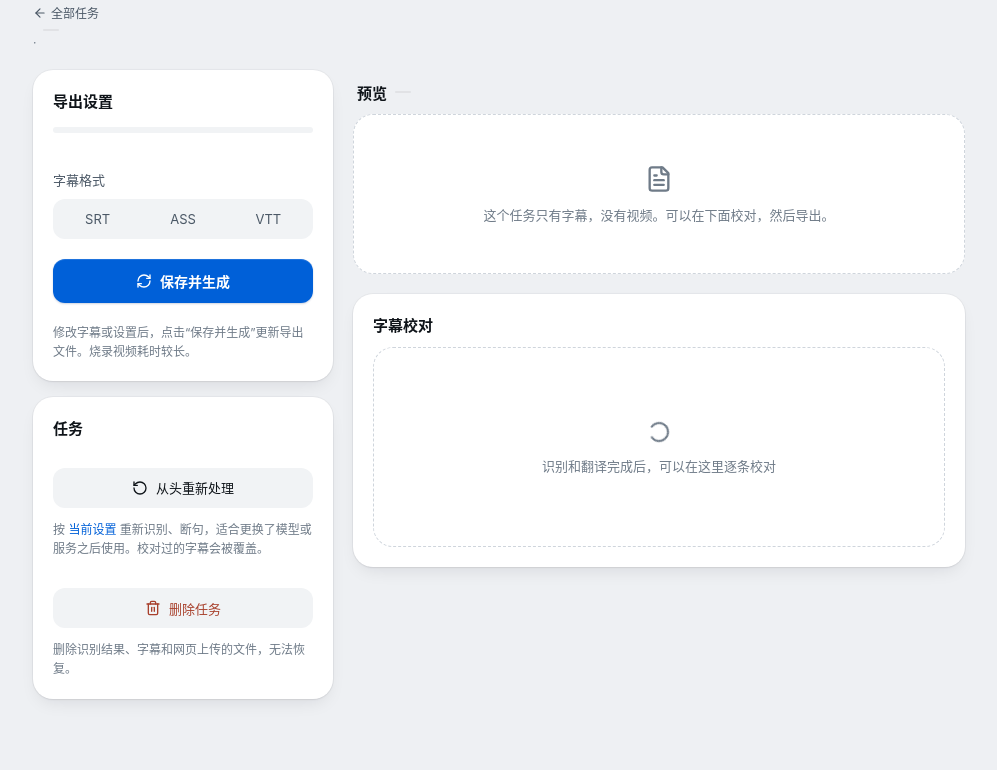
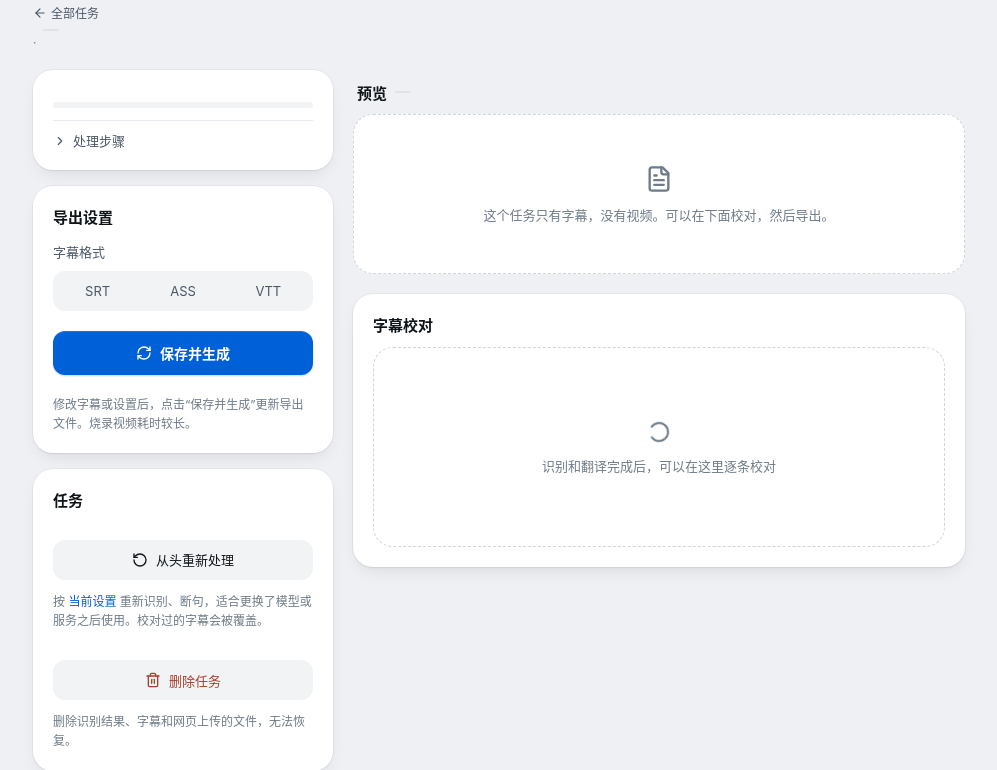
Before and after one commit to shirayuki-inari/yakumi, a Flask app: template src/yakumi/web/templates/job.html in a window 1280 px wide. Shown: the part 64-834 px from the top of the page, without its empty margins (141-1138 px from the left). Before the commit the page ends 765 px from the top, so only its background shows below. Run offline with Flask 3, Linux system fonts and the light colour scheme; the template is opened without the code that fills it, so the values that code supplies are empty.

Commit message:
任务页处理状态单独成块，步骤和执行统计改为可展开
原来步骤条是一排挤在一起的小字，执行统计是一整段用分号连起来的长句，都塞在“导出设置”里。
- 处理状态放到侧栏最上面的独立面板：一行标题说明正在做什么（完成、失败、待审核），
  下面是第几步和进度；进度条只在处理中显示
- 全部步骤改为可展开的竖排列表，当前步骤标出“进行中/失败”，任务完成后隐藏
- 执行统计改为可展开的“处理详情”，按识别、断句、术语扫描、翻译、费用分行列出，
  折叠时显示总费用，失败次数用红色标出
- stats.py 新增 stats_report() 返回分项数据（接口多一个 report 字段），format_stats
  由它拼成一行，命令行文字基本不变，仅翻译兜底统计不再放在括号里
- 窄屏下拆开侧栏，处理状态排在页面最前
- 服务重启后中断任务的提示改为点击“继续处理”，与按钮文字一致

Co-Authored-By: Claude Opus 5.5 <noreply@anthropic.com>

```diff
--- a/src/yakumi/web/app.py
+++ b/src/yakumi/web/app.py
@@ -37,7 +37,7 @@ from ..config import ConfigError, load_config
 from ..doctor import local_checks, online_checks, setup_problems
 from ..files import read_json, write_json
 from ..models import STAGES, JobState, Segment, segments_from_list
-from ..stats import format_stats
+from ..stats import format_stats, stats_report
 from ..pipeline import STAGE_LABELS, Job, JobBusyError, PipelineError, enabled_stages, first_stage, run
 from ..subtitle.formats import FORMATS, parse_srt
 from ..terms import MODES as TERM_MODES, sentences_from_cues
@@ -323,7 +323,7 @@ def create_app(config_path: str | None = None, cfg: dict[str, Any] | None = None
                 with Job.lock(workspace, state.id):
                     job = Job.load(workspace, state.id, migrate=False)
                     if job.state.status in ("running", "pending"):
-                        job.state.status, job.state.error = "error", "服务重启，任务已中断，可以点击“保存并生成”继续"
+                        job.state.status, job.state.error = "error", "服务重启，任务已中断，可以点击“继续处理”接着处理"
                         job.save()
             except JobBusyError:
                 continue
@@ -341,6 +341,7 @@ def create_app(config_path: str | None = None, cfg: dict[str, Any] | None = None
             data["name"] = json.loads(meta.read_text(encoding="utf-8")).get("name") or data["name"]
         data["busy"] = runner.busy(job.state.id)
         data["summary"] = format_stats(job.state.stats)
+        data["report"] = stats_report(job.state.stats)
         review = term_review.load_review(job.dir) if job.state.term_mode != "off" else None
         data["terms"] = ({**review.summary(), "finished": review.finished} if review else None)
         data["files"] = {
--- a/src/yakumi/web/static/job.js
+++ b/src/yakumi/web/static/job.js
@@ -2,8 +2,14 @@
 (() => {
   let job = JSON.parse(document.getElementById("job-data").textContent);
   const $ = (sel) => document.querySelector(sel);
+  const statusPanel = $("[data-status-box]");
+  const statusTitle = $("[data-status-title]");
+  const statusPct = $("[data-status-pct]");
+  const statusDetail = $("[data-status-detail]");
+  const progress = $("[data-progress]");
   const bar = $("[data-progress-bar]");
-  const progressText = $("[data-progress-text]");
+  const stepsBox = $("[data-steps-box]");
+  const reportBox = $("[data-report-box]");
   const errorBox = $("[data-error]");
   const chip = $("[data-status-chip]");
   const renderBtn = $("[data-render]");
@@ -69,18 +75,11 @@
   function showState() {
     chip.dataset.status = job.status;
     chip.textContent = job.status_label;
-    const pct = Math.round((job.progress || 0) * 100);
-    bar.style.width = `${job.status === "done" ? 100 : pct}%`;
-    if (job.status === "done") progressText.textContent = "已完成，可以校对字幕并下载";
-    else if (job.status === "error") progressText.textContent = job.message || "处理失败";
-    else if (job.status === "awaiting_review") progressText.textContent = `${job.message}，审核后继续翻译`;
-    else progressText.textContent = `${job.message || "排队中"} · ${pct}%`;
-    const summary = $("[data-summary]");
-    summary.textContent = job.summary || "";
-    summary.hidden = !job.summary || busy();
+    showStatus();
+    showSteps();
+    showReport();
     errorBox.hidden = job.status !== "error" || !job.error;
     errorBox.textContent = job.error || "";
-    showSteps();
     setEditorBusy();
     renderBtn.querySelector("span").textContent = job.status === "error" ? "继续处理" : "保存并生成";
     for (const kind of ["subtitles", "video"]) {
@@ -178,19 +177,103 @@
     }
   }
 
-  // 步骤条：已完成、进行中、失败、未开始
+  // 处理进度：一行标题说明现在在做什么，下面一行补充说明；步骤和统计收进可展开的区域
+  function showStatus() {
+    const steps = job.steps || [];
+    const index = steps.findIndex((step) => step.status === "active" || step.status === "error");
+    const current = steps[index];
+    const pct = Math.round((job.progress || 0) * 100);
+    const position = current && steps.length > 1 ? `第 ${index + 1}/${steps.length} 步` : "";
+    let state, title, detail;
+    let showBar = false;
+    if (job.status === "running" && current) {
+      state = "busy";
+      title = job.message || current.label;
+      // 消息不以步骤名开头时（例如“探测识别能力”），补上步骤名
+      detail = job.message && !job.message.startsWith(current.label) ? `${position} · ${current.label}` : position;
+      showBar = true;
+    } else if (busy()) {
+      state = "busy";
+      title = "排队中";
+      detail = "马上开始处理";
+      showBar = true;
+    } else if (job.status === "awaiting_review") {
+      state = "wait";
+      title = "等待术语审核";
+      detail = job.message ? `${job.message}。审核后继续翻译` : "审核后继续翻译";
+    } else if (job.status === "error") {
+      state = "error";
+      title = current ? `${current.label}失败` : "处理失败";
+      detail = "点击“继续处理”从失败的步骤重试";
+    } else {
+      state = "done";
+      title = "已完成";
+      detail = "可以校对字幕并下载";
+    }
+    statusPanel.dataset.state = state;
+    statusTitle.textContent = title;
+    statusTitle.title = title;
+    statusDetail.textContent = detail;
+    statusPct.textContent = showBar && job.status === "running" ? `${pct}%` : "";
+    progress.hidden = !showBar;
+    bar.style.width = `${job.status === "running" ? pct : 0}%`;
+  }
+
   const STEP_TEXT = { done: "已完成", active: "进行中", error: "失败", todo: "未开始" };
   function showSteps() {
     const steps = job.steps || [];
-    stepsList.hidden = steps.length < 2;
+    // 全部完成时步骤没有参考价值，收起来
+    stepsBox.hidden = steps.length < 2 || (job.status === "done" && !busy());
+    const done = steps.filter((step) => step.status === "done").length;
+    stepsBox.querySelector("[data-steps-summary]").textContent = `全部步骤（已完成 ${done}/${steps.length}）`;
     stepsList.replaceChildren(
       ...steps.map((step) => {
         const li = document.createElement("li");
         li.className = `step ${step.status}`;
-        li.textContent = step.label;
-        li.title = `${step.label}：${STEP_TEXT[step.status] || ""}`;
-        if (step.status === "active") li.setAttribute("aria-current", "step");
+        const label = document.createElement("span");
+        label.textContent = step.label;
+        li.append(label);
+        if (step.status === "active" || step.status === "error") {
+          const tag = document.createElement("span");
+          tag.className = "step-state";
+          tag.textContent = STEP_TEXT[step.status];
+          li.append(tag);
+          if (step.status === "active") li.setAttribute("aria-current", "step");
+        } else {
+          li.title = STEP_TEXT[step.status] || "";
+        }
         return li;
+      }),
+    );
+  }
+
+  // 处理详情：每个阶段一行，费用单独一行
+  function showReport() {
+    const report = job.report;
+    reportBox.hidden = !report || busy();
+    if (!report) return;
+    $("[data-report-cost]").textContent = report.cost;
+    const list = $("[data-report]");
+    const lines = report.sections.map((section) => [section.label, section.items, []]);
+    lines.push(["费用", [{ text: report.cost }], report.cost_notes]);
+    list.replaceChildren(
+      ...lines.flatMap(([label, items, notes]) => {
+        const dt = document.createElement("dt");
+        dt.textContent = label;
+        const dd = document.createElement("dd");
+        for (const item of items) {
+          const span = document.createElement("span");
+          span.className = item.warn ? "report-item warn" : "report-item";
+          span.textContent = item.text;
+          dd.append(span);
+        }
+        for (const note of notes) {
+          const small = document.createElement("small");
+          small.className = "report-note";
+          small.textContent = note;
+          dd.append(small);
+        }
+        return [dt, dd];
       }),
     );
   }
--- a/src/yakumi/web/static/style.css
+++ b/src/yakumi/web/static/style.css
@@ -826,15 +826,6 @@ textarea::placeholder {
   padding: 20px 14px;
   margin: -20px -14px;
 }
-.status-box {
-  margin-bottom: 4px;
-}
-.summary {
-  margin-top: 6px;
-}
-.display-options {
-  padding-top: 12px;
-}
 .format-field {
   margin-top: 12px;
 }
@@ -1442,29 +1433,133 @@ textarea::placeholder {
   background: var(--panel);
 }
 
-/* ---- 任务页：步骤条、无视频、任务操作 ---- */
+/* ---- 任务页：处理进度、无视频、任务操作 ---- */
+.status-panel + .control-panel {
+  margin-top: 16px;
+}
+.status-head {
+  display: flex;
+  align-items: center;
+  gap: 8px;
+  min-width: 0;
+}
+.status-icon {
+  display: inline-flex;
+  flex-shrink: 0;
+  color: var(--accent);
+}
+.status-icon svg {
+  display: none;
+}
+.status-panel[data-state="busy"] .icon-busy,
+.status-panel[data-state="done"] .icon-done,
+.status-panel[data-state="error"] .icon-error,
+.status-panel[data-state="wait"] .icon-wait {
+  display: block;
+}
+.status-panel[data-state="done"] .status-icon {
+  color: var(--success-ink);
+}
+.status-panel[data-state="error"] .status-icon {
+  color: var(--danger-ink);
+}
+.status-panel[data-state="wait"] .status-icon {
+  color: var(--notice-ink);
+}
+.status-title {
+  flex: 1;
+  min-width: 0;
+  margin: 0;
+  font-size: 15px;
+  font-weight: 700;
+  overflow: hidden;
+  text-overflow: ellipsis;
+  white-space: nowrap;
+}
+.status-pct {
+  flex-shrink: 0;
+  color: var(--ink-2);
+  font-size: 13px;
+  font-weight: 600;
+  font-variant-numeric: tabular-nums;
+}
+.status-detail {
+  margin: 4px 0 0 26px;
+  color: var(--ink-3);
+  font-size: 12px;
+  line-height: 1.6;
+}
+.status-detail:empty {
+  display: none;
+}
+.status-panel .progress {
+  margin-top: 12px;
+}
+
+/* 可展开的“全部步骤”和“处理详情” */
+.status-more {
+  margin-top: 12px;
+  border-top: 1px solid var(--line);
+  padding-top: 10px;
+}
+.status-more + .status-more {
+  margin-top: 10px;
+}
+.status-more summary {
+  display: flex;
+  align-items: center;
+  gap: 6px;
+  color: var(--ink-2);
+  font-size: 13px;
+  cursor: pointer;
+  list-style: none;
+  user-select: none;
+}
+.status-more summary::-webkit-details-marker {
+  display: none;
+}
+.status-more summary svg {
+  flex-shrink: 0;
+  transition: transform 0.15s;
+}
+.status-more[open] summary svg {
+  transform: rotate(90deg);
+}
+.status-more summary:hover {
+  color: var(--accent);
+}
+.report-cost {
+  margin-left: auto;
+  color: var(--ink);
+  font-weight: 600;
+  font-variant-numeric: tabular-nums;
+}
+
 .steps {
-  display: flex;
-  flex-wrap: wrap;
-  gap: 4px 12px;
-  margin: 10px 0 0;
+  margin: 8px 0 0;
   padding: 0;
   list-style: none;
-  font-size: 12px;
-  line-height: 1.6;
+  font-size: 13px;
   color: var(--ink-3);
 }
 .step {
-  display: inline-flex;
-  align-items: center;
-  gap: 5px;
+  display: flex;
+  align-items: center;
+  gap: 10px;
+  min-height: 28px;
 }
 .step::before {
   content: "";
-  width: 7px;
-  height: 7px;
+  flex-shrink: 0;
+  width: 8px;
+  height: 8px;
+  margin-left: 3px;
   border-radius: 50%;
   border: 1.5px solid var(--toggle-off);
+}
+.step-state {
+  margin-left: auto;
+  font-size: 12px;
 }
 .step.done {
   color: var(--ink-2);
--- a/src/yakumi/web/templates/job.html
+++ b/src/yakumi/web/templates/job.html
@@ -12,16 +12,31 @@
 
 <div class="workspace">
   <aside class="controls" aria-labelledby="settings-title">
+    <section class="control-panel status-panel" data-status-box aria-labelledby="status-title">
+      <div class="status-head">
+        <span class="status-icon" data-status-icon aria-hidden="true">
+          {{ icon("loader-circle", 18, "spin icon-busy") }}{{ icon("circle-check", 18, "icon-done") }}{{ icon("circle-x", 18, "icon-error") }}{{ icon("clock", 18, "icon-wait") }}
+        </span>
+        <h2 class="status-title" id="status-title" data-status-title aria-live="polite"></h2>
+        <span class="status-pct" data-status-pct></span>
+      </div>
+      <p class="status-detail" data-status-detail></p>
+      <div class="progress" data-progress><span data-progress-bar></span></div>
+
+      <details class="status-more" data-steps-box>
+        <summary>{{ icon("chevron-right", 14) }}<span data-steps-summary>处理步骤</span></summary>
+        <ol class="steps" data-steps aria-label="处理步骤"></ol>
+      </details>
+
+      <details class="status-more" data-report-box hidden>
+        <summary>{{ icon("chevron-right", 14) }}<span>处理详情</span><span class="report-cost" data-report-cost></span></summary>
+        <dl class="report" data-report></dl>
+      </details>
+      <p class="notice error" data-error hidden></p>
+    </section>
+
     <div class="control-panel">
       <div class="panel-heading"><h2 id="settings-title">导出设置</h2></div>
-
-      <div class="status-box" data-status-box>
-        <div class="progress"><span data-progress-bar></span></div>
-        <p class="progress-text" data-progress-text></p>
-        <ol class="steps" data-steps aria-label="处理步骤"></ol>
-        <p class="field-hint summary" data-summary hidden></p>
-      </div>
-      <p class="notice error" data-error hidden></p>
 
       <div class="display-options">
         {% if job.target_lang %}
```
Also changed, not shown: other parts of src/yakumi/web/static/style.css (+50 -9 lines), src/yakumi/stats.py (+67 -44 lines), tests/test_align_interface.py (+16 -1 lines), tests/test_web.py (+1 -0 lines), CHANGELOG.md.
